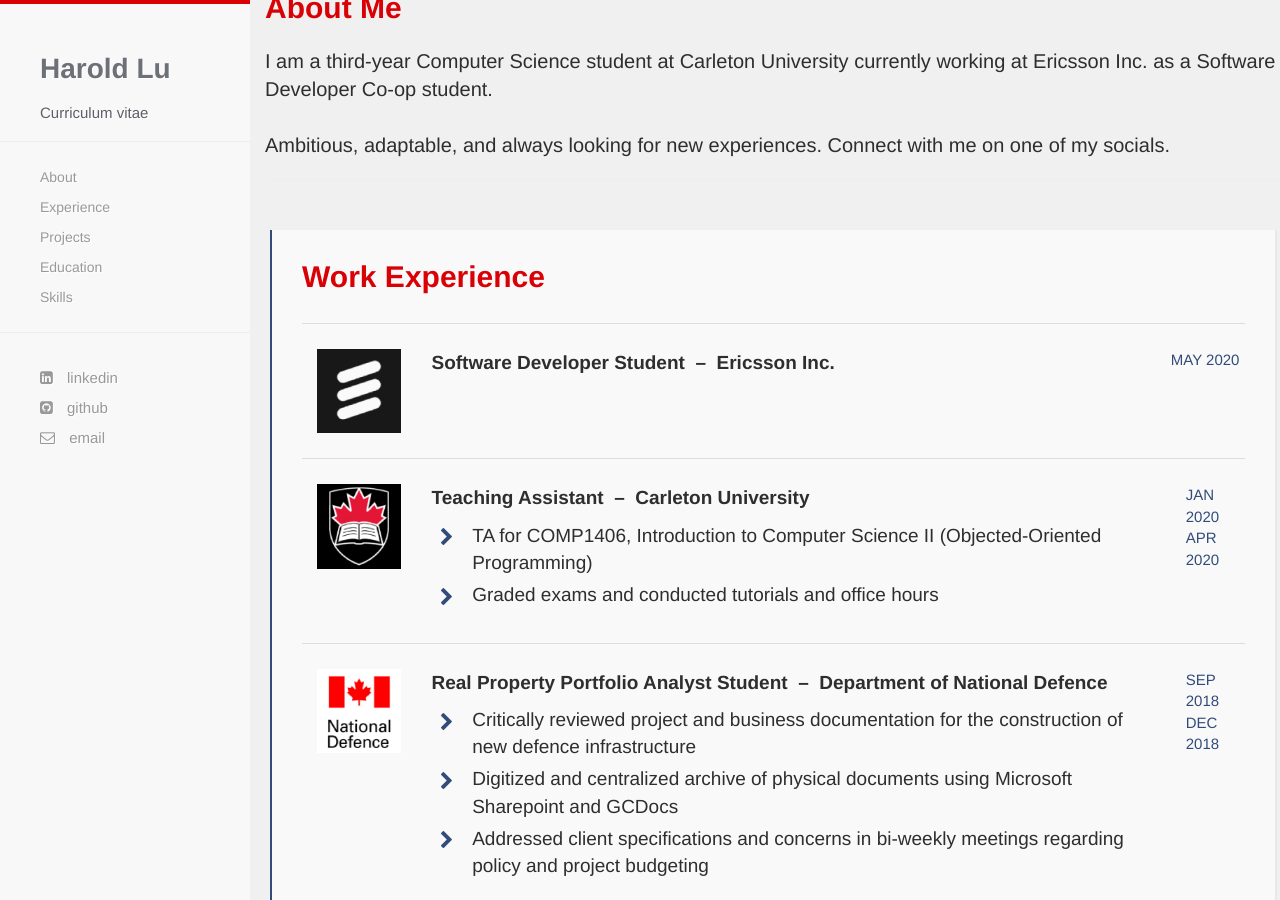
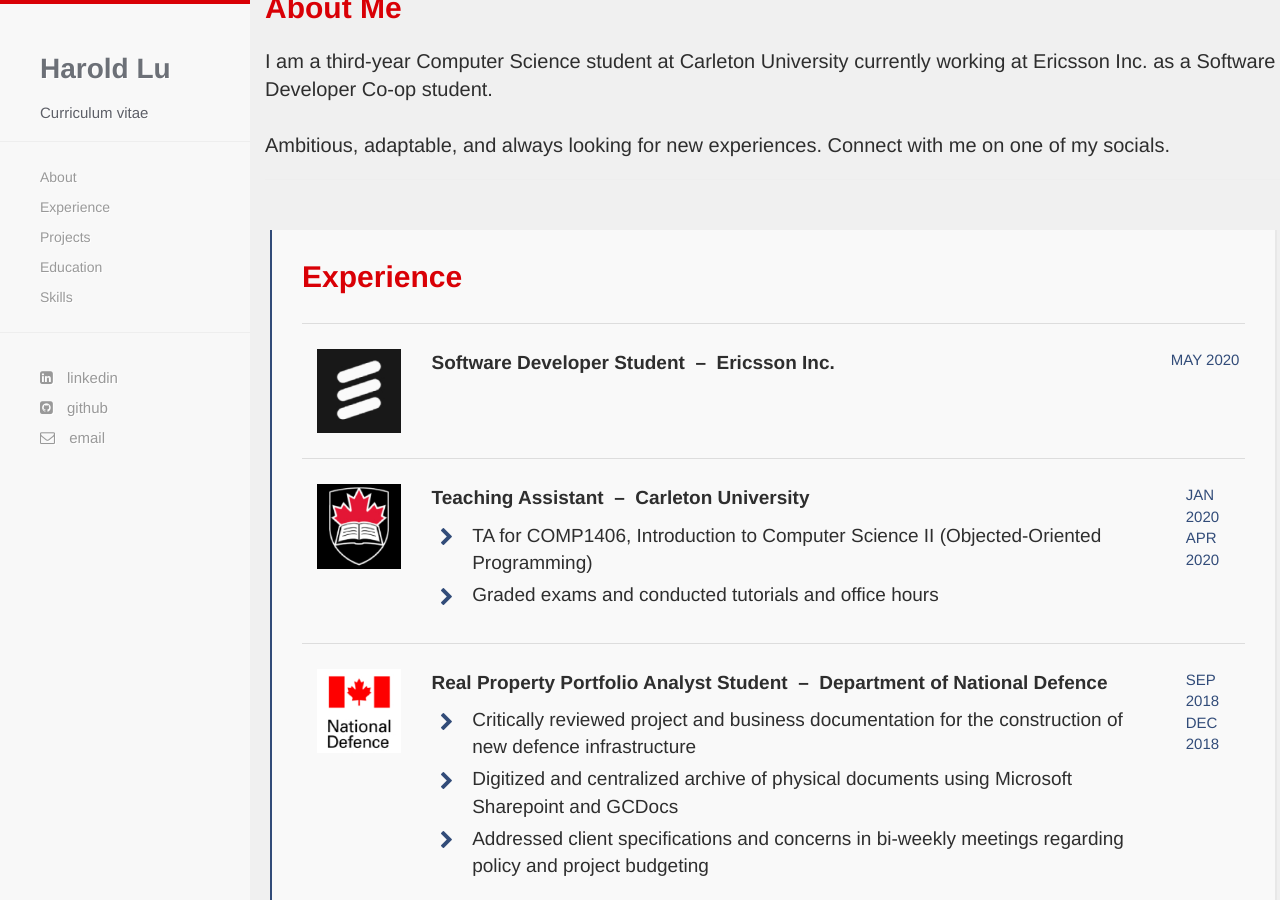
Before and after one commit to harold-lu/harold-lu.github.io, a Jekyll site: the page built from index.html, in a window 1280 px wide and 900 px high, scrolled down 771 px. Built offline with Jekyll 4.4.1, drawn with Linux system fonts in a browser that asks for light colours; nearby versions of some CDN libraries; some web fonts are replaced.

```diff
--- a/index.html
+++ b/index.html
@@ -21,8 +21,8 @@
     </div> -->
 
     <div id="article" class="content">
-      <a name="fashion">
-      <h2>Work Experience</h2>
+      <a name="experience">
+      <h2>Experience</h2>
 	  <br>
       <table class="table table-condensed" style="width:100%">
         <tbody>
```
